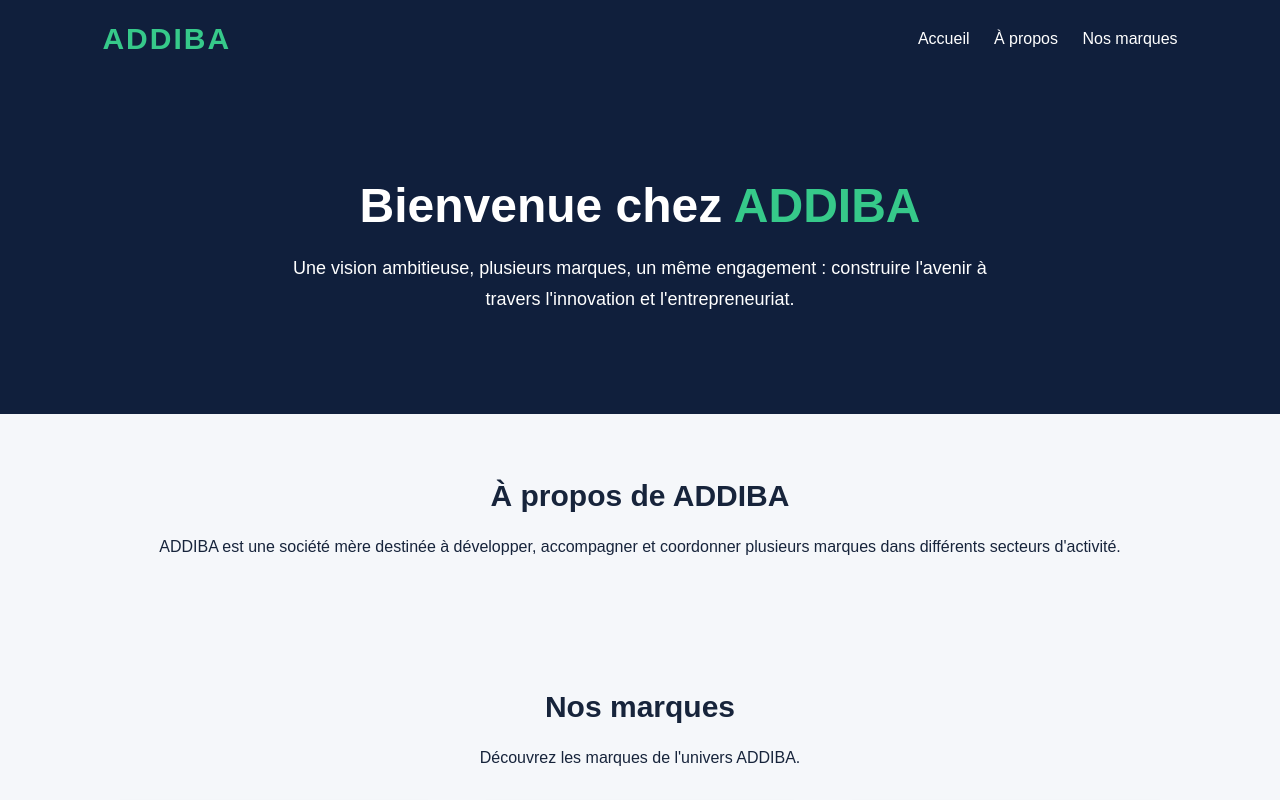
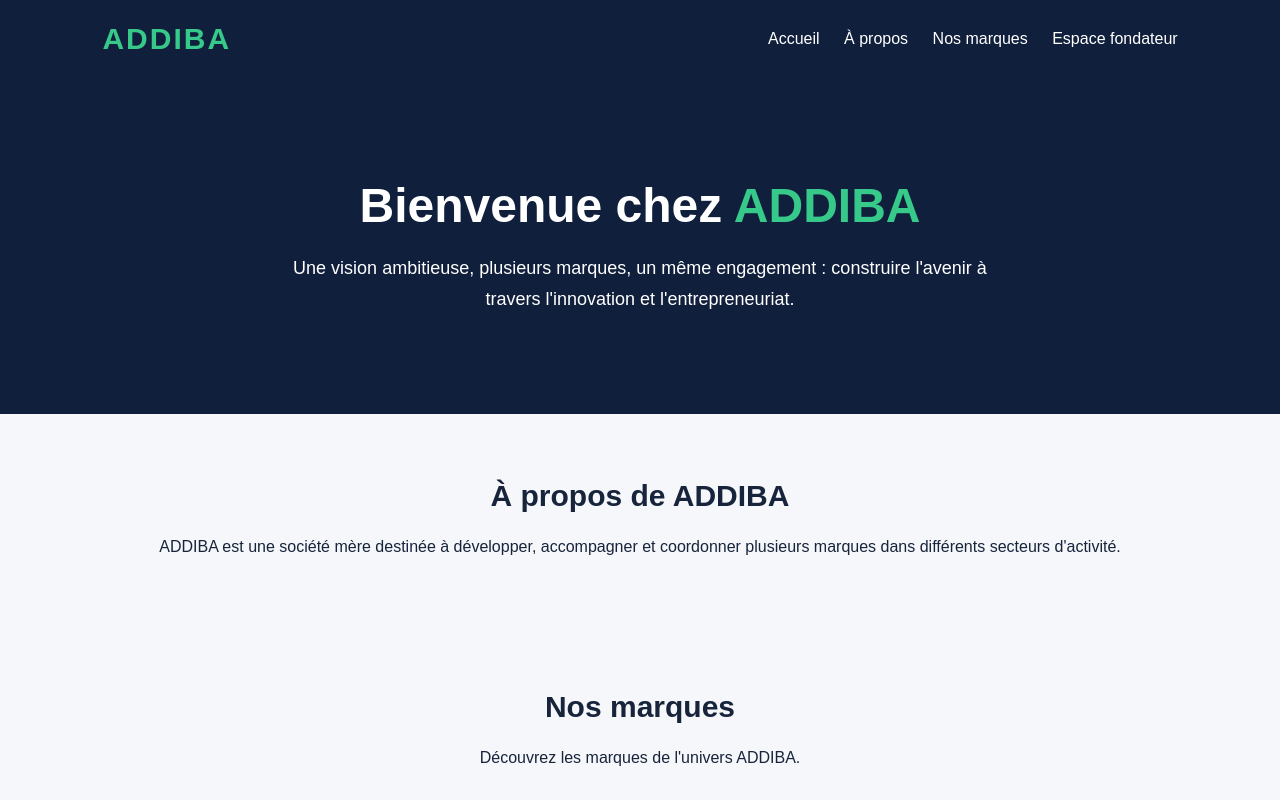
Before and after one commit to kisbedoannagracia-ops/Addiba, a plain HTML site: page index.html in a window 1280 px wide. Shown: the top 800 px of the page. Drawn offline with Linux system fonts and the light colour scheme.

Commit message:
Update index.html
<a href="connexion.html">Espace fondateur</a>

```diff
--- a/index.html
+++ b/index.html
@@ -125,6 +125,7 @@
       <a href="#accueil">Accueil</a>
       <a href="#apropos">À propos</a>
       <a href="#marques">Nos marques</a>
+<a href="connexion.html">Espace fondateur</a>
     </nav>
   </header>
 
```
